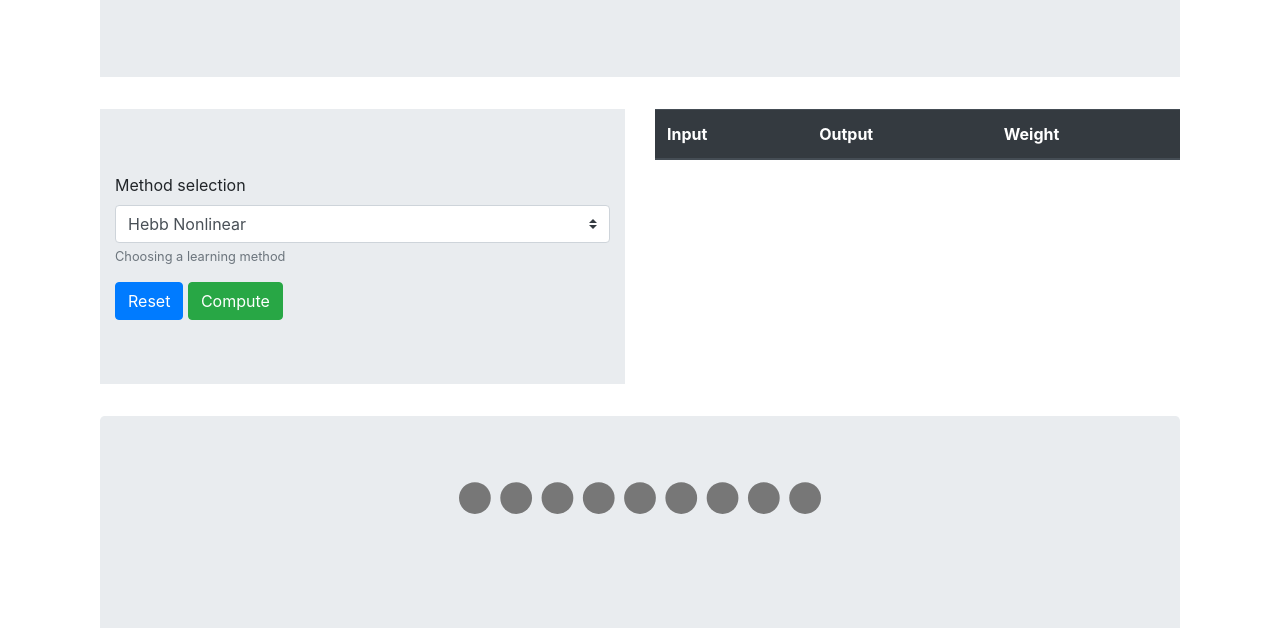
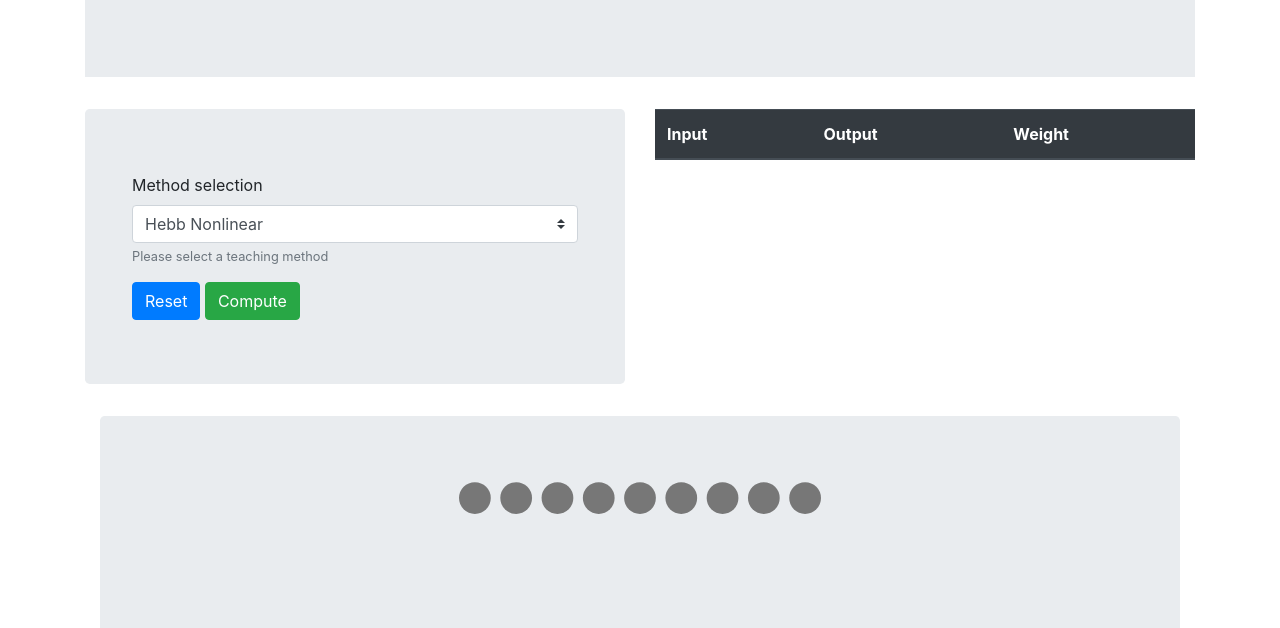
Before and after one commit to moroz69off/FuzzyLogic, a plain HTML site: page index.html in a window 1280 px wide. Shown: the part 172-800 px from the top of the page. Drawn offline with Linux system fonts and the light colour scheme.

Commit message:
Update index.html

```diff
--- a/index.html
+++ b/index.html
@@ -13,7 +13,6 @@
 	</head>
 	<body>
 		<div id="root" class="container">
-		<div class="container">
 			<div id="header" class="jumbotron jumbotron-fluid">
 				<header>
 					<h1 class="display-4">FuzzyLogic</h1>
@@ -22,7 +21,7 @@
 			</div>
 			<div id="" class="row">
 				<div id="" class="col">
-					<div id="" class="jumbotron jumbotron-fluid">
+					<div id="" class="jumbotron">
 						<div id="" class="container-fluid">
 							<!-- form -->
 							<form id="m_form" onsubmit="return false;">
@@ -33,13 +32,13 @@
 										<option value="2">Hebb's Advanced Nonlinear</option>
 										<option value="3">Active Hebb</option>
 									</select>
-									<small id="emailHelp" class="form-text text-muted">Choosing a learning method</small>
+									<small id="emailHelp" class="form-text text-muted">Please select a teaching method</small>
 								</div>
 								<div class="form-group">
-
+									<!--  -->
 								</div>
 								<div class="form-group">
-
+									<!--  -->
 								</div>
 								<input type="button" class="btn btn-primary" id="reset" value="Reset">
 								<input type="button" class="btn btn-success" id="main" value="Compute">
@@ -58,9 +57,9 @@
 							</tr>
 						</thead>
 						<tbody>
+							<!--  -->
 						</tbody>
 					</table>
-				</div>
 				</div>
 			</div>
 			<div id="" class="container">
```
Lines whose indentation alone changed are shown as unchanged.
